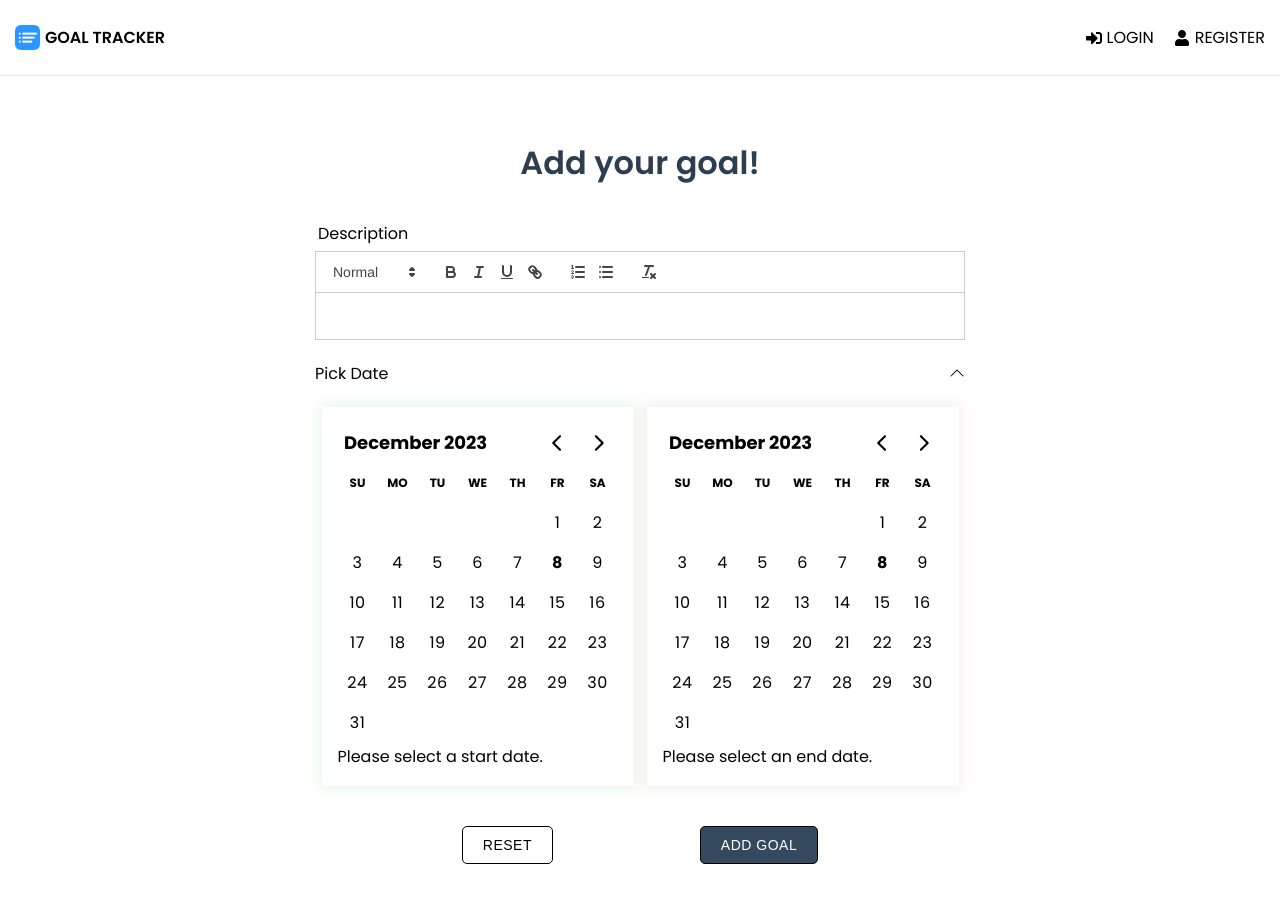
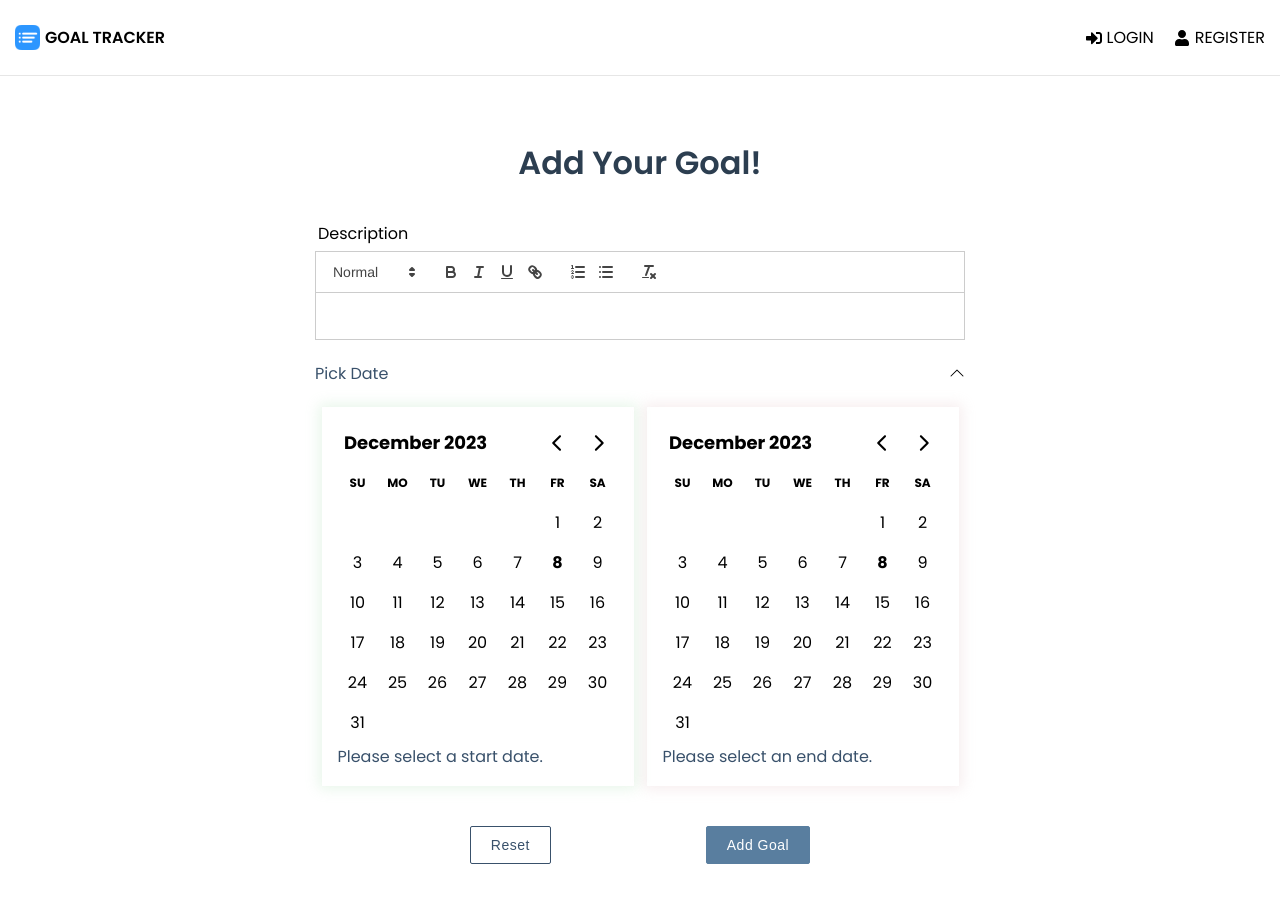
Before and after one commit to SoroushGhodrat/Goal-Tracker-Fullstack, a React (Create React App) app in the folder frontend/: page /goalForm in a window 1280 px wide. Shown: the top 902 px of the page. Built offline with nearby package versions, Linux system fonts and the light colour scheme.

Commit message:
Improve Button component and CSS

```diff
--- a/frontend/src/components/DropdownButton/dropdownButton.module.css
+++ b/frontend/src/components/DropdownButton/dropdownButton.module.css
@@ -1,14 +1,23 @@
 .dropdown_container .btn {
-  border-radius: 5px;
+  background-color: var(--pickled-bluewood-500);
+  border: 1px solid var(--pickled-bluewood-500);
+  color: var(--white);
+  transition: all 0.3s ease-in-out;
+  border-radius: 2px;
   text-transform: capitalize;
   font-weight: 400;
   letter-spacing: 0.5px;
   cursor: pointer;
   text-align: center;
+  display: flex;
+  align-items: center;
+  justify-content: center;
   padding: 8px;
-  background-color: #34495e;
-  color: #ffffff;
   font-size: 15px;
+}
+
+.dropdown_container .btn:hover {
+  background-color: var(--pickled-bluewood-600);
 }
 
 .dropdown_list_box {
--- a/frontend/src/components/GoalForm/GoalForm.tsx
+++ b/frontend/src/components/GoalForm/GoalForm.tsx
@@ -219,37 +219,37 @@ const GoalForm: React.FC = () => {
 
         <div className={styles.button_group}>
           <Button
-            variant="outlined"
+            title="Reset"
+            variant="button-outline"
             size="medium"
             type="button"
             onClick={handleResetForm}
-          >
-            Reset
-          </Button>
+          />
 
           {VIEW_MODE === "edit" ? (
             <>
               <Button
-                variant="outlined"
+                title="Cancel"
+                variant="button-outline"
                 size="medium"
                 type="button"
                 onClick={handleCancelEditGoal}
-              >
-                cancle and close
-              </Button>
+              />
               <Button
-                variant="contained"
+                title="Update Goal"
+                variant="button-solid"
                 size="medium"
                 type="button"
                 onClick={handleUpdateGoal}
-              >
-                Update Goal
-              </Button>
+              />
             </>
           ) : (
-            <Button type="submit" variant="contained" size="medium">
-              Add Goal
-            </Button>
+            <Button
+              title="Add Goal"
+              type="submit"
+              variant="button-solid"
+              size="medium"
+            />
           )}
         </div>
       </form>
--- a/frontend/src/components/GoalForm/goalForm.module.css
+++ b/frontend/src/components/GoalForm/goalForm.module.css
@@ -9,6 +9,7 @@
   text-align: center;
   margin: 0 auto;
   width: 800px;
+  text-transform: capitalize;
 }
 
 .heading p {
@@ -87,36 +88,6 @@
   margin-bottom: 20px;
 }
 
-.btn {
-  padding: 10px 20px;
-  border: 1px solid #000;
-  border-radius: 5px;
-  background: #000;
-  color: #fff;
-  font-size: 16px;
-  font-weight: 700;
-  cursor: pointer;
-  text-align: center;
-  appearance: button;
-  display: flex;
-  align-items: center;
-  justify-content: center;
-}
-
-.btn_reverse {
-  background: #fff;
-  color: #000;
-}
-
-.btn_block {
-  width: 100%;
-  margin-bottom: 20px;
-}
-
-.btn:hover {
-  transform: scale(0.98);
-}
-
 .form {
   display: flex;
   flex-direction: row;
--- a/frontend/src/components/Navbar/Navbar.tsx
+++ b/frontend/src/components/Navbar/Navbar.tsx
@@ -50,13 +50,14 @@ const Navbar = () => {
                 <li>setting</li>
                 <li>
                   <Button
-                    variant="text"
+                    title="Logout"
+                    variant="button-text"
                     size="medium"
                     type="button"
                     onClick={onLogout}
                   >
                     <FaSignOutAlt />
-                    &nbsp;&nbsp;LOGOUT
+                    &nbsp;&nbsp;
                   </Button>
                 </li>
               </DropdownButton>
@@ -79,7 +80,6 @@ const Navbar = () => {
           </li>
         </ul>
       )}
-
     </header>
   );
 };
--- a/frontend/src/components/Navbar/navbar.module.css
+++ b/frontend/src/components/Navbar/navbar.module.css
@@ -18,12 +18,27 @@
 }
 
 .header ul li a {
+  position: relative;
   display: flex;
   align-items: center;
 }
 
-.header ul li a:hover {
-  border-bottom: 2px solid #2c3e50;
+.header ul li a::after {
+  content: "";
+  position: absolute;
+  bottom: 0;
+  left: 50%;
+  width: 0;
+  height: 2px;
+  background: #2c3e50;
+  transition: all 0.3s ease-in-out;
+  transform: translateX(-50%);
+}
+
+.header ul li a:hover::after {
+  width: 100%;
+  left: 0;
+  transform: translateX(0%);
 }
 
 .header ul li a svg {
--- a/frontend/src/components/UI/Button/Button.tsx
+++ b/frontend/src/components/UI/Button/Button.tsx
@@ -2,11 +2,13 @@ import React from "react";
 import styles from "./button.module.css";
 
 interface ButtonProps {
-  children: React.ReactNode;
+  children?: React.ReactNode;
   onClick?: () => void;
-  variant: "text" | "contained" | "outlined" | "disabled";
+  variant: "button-solid" | "button-outline" | "button-text";
   size: "small" | "medium" | "large";
   type: "button" | "submit" | "reset";
+  title: string;
+  disabled?: boolean;
 }
 
 const Button: React.FC<ButtonProps> = ({
@@ -15,6 +17,8 @@ const Button: React.FC<ButtonProps> = ({
   children,
   onClick,
   type = "button",
+  title,
+  disabled = false,
 }) => {
   const buttonClass = styles[variant];
   const sizeClass = styles[size];
@@ -24,8 +28,10 @@ const Button: React.FC<ButtonProps> = ({
       className={`${styles.button} ${buttonClass} ${sizeClass} `}
       onClick={onClick}
       type={type}
+      disabled={disabled}
     >
       {children}
+      {title}
     </button>
   );
 };
--- a/frontend/src/components/UI/Button/button.module.css
+++ b/frontend/src/components/UI/Button/button.module.css
@@ -1,76 +1,105 @@
-:root {
-  --white: #fff;
-  --black: #000;
-  --bluewood: #34495e;
-  --bluewood-light: #bdccdb;
-  --bluewood-dark: #2c3e50;
-  --grey: #d4d8da;
-}
-
-button {
-  border: 1px solid var(--black);
-  border-radius: 5px;
-  text-transform: uppercase;
-  font-weight: 400;
-  letter-spacing: 0.5px;
-  cursor: pointer;
-  text-align: center;
-  display: flex;
-  align-items: center;
-  justify-content: center;
-  transition:
-    color 0.5s,
-    background-color 0.5s;
-}
-
-button.contained {
-  background: var(--bluewood);
-  color: var(--white);
-}
-
-button.contained:hover {
-  background: var(--bluewood-dark);
-  font-size: 13.9px;
-}
-
-button.outlined {
-  background: var(--white);
-  color: var(--black);
-}
-
-button.outlined:hover {
-  background: var(--bluewood-light);
-  color: var(--white);
-}
-
-button.text {
-  background: transparent;
-  border: none;
-  color: var(--black);
-}
-
-button.text:hover {
-  background: var(--grey);
-}
-
-button.disabled {
-  border: 1px solid var(--black);
-  border-radius: 5px;
-  opacity: 0.6;
-  cursor: not-allowed;
-}
-
-button.small {
+/* Buttons size */
+.small {
   padding: 0.3125rem 0.625rem;
   font-size: 0.75rem;
 }
 
-button.medium {
+.medium {
   padding: 0.625rem 1.25rem;
   font-size: 0.875rem;
 }
 
-button.large {
+.large {
   padding: 0.9375rem 1.875rem;
   font-size: 1rem;
 }
+
+/* Solid buttons */
+.button-solid {
+  background: var(--pickled-bluewood-500);
+  border: 1px solid var(--pickled-bluewood-500);
+  color: var(--white);
+  display: flex;
+  align-items: center;
+  justify-content: center;
+  transition: all 0.3s ease-in-out;
+  border-radius: 2px;
+  font-weight: 400;
+  letter-spacing: 0.5px;
+  cursor: pointer;
+}
+
+.button-solid:hover {
+  background: var(--pickled-bluewood-600);
+  color: var(--white);
+}
+
+.button-solid:active {
+  background: var(--pickled-bluewood-700);
+  color: var(--white);
+}
+
+.button-solid:disabled {
+  background: var(--pickled-bluewood-200);
+  color: var(--pickled-bluewood-700);
+  cursor: not-allowed;
+}
+
+/* Outeline buttons */
+.button-outline {
+  background: var(--white);
+  color: var(--pickled-bluewood-700);
+  border: 1px solid var(--pickled-bluewood-700);
+  transition: all 0.3s ease-in-out;
+  border-radius: 2px;
+  font-weight: 400;
+  letter-spacing: 0.5px;
+  cursor: pointer;
+}
+
+.button-outline:hover {
+  background: var(--pickled-bluewood-100);
+  color: var(--pickled-bluewood-700);
+  border: 1px solid var(--pickled-bluewood-700);
+}
+
+.button-outline:active {
+  background: var(--pickled-bluewood-200);
+  color: var(--pickled-bluewood-700);
+  border: 1px solid var(--pickled-bluewood-700);
+}
+
+.button-outline:disabled {
+  background: var(--white);
+  color: var(--pickled-bluewood-700);
+  border: 2px solid var(--pickled-bluewood-700);
+  cursor: not-allowed;
+}
+
+/* Text buttons */
+.button-text {
+  background: transparent;
+  color: var(--pickled-bluewood-700);
+  border: none;
+  transition: all 0.3s ease-in-out;
+  border-radius: 2px;
+  font-weight: 400;
+  letter-spacing: 0.5px;
+  cursor: pointer;
+  display: flex;
+  align-items: center;
+  justify-content: center;
+}
+.button-text:hover {
+  background: var(--pickled-bluewood-100);
+  color: var(--pickled-bluewood-700);
+}
+.button-text:active {
+  background: var(--pickled-bluewood-200);
+  color: var(--pickled-bluewood-700);
+}
+.button-text:disabled {
+  background: transparent;
+  color: var(--pickled-bluewood-700);
+  cursor: not-allowed;
+}
--- a/frontend/src/index.css
+++ b/frontend/src/index.css
@@ -1,4 +1,20 @@
 @import url("https://fonts.googleapis.com/css2?family=Poppins:wght@300;400;600;700&display=swap");
+
+:root {
+  --pickled-bluewood-50: #f5f7fa;
+  --pickled-bluewood-100: #eaeef4;
+  --pickled-bluewood-200: #d1dce6;
+  --pickled-bluewood-300: #a8bed1;
+  --pickled-bluewood-400: #799bb7;
+  --pickled-bluewood-500: #597e9f;
+  --pickled-bluewood-600: #456684;
+  --pickled-bluewood-700: #39516b;
+  --pickled-bluewood-800: #34495e;
+  --pickled-bluewood-900: #2d3c4d;
+  --pickled-bluewood-950: #1e2833;
+  --white: #fff;
+  --black: #000;
+}
 
 * {
   margin: 0;
@@ -18,6 +34,7 @@ a {
 
 p {
   line-height: 1.7;
+  color: var(--pickled-bluewood-700);
 }
 
 ul {
@@ -33,6 +50,7 @@ h2,
 h3 {
   font-weight: 600;
   margin-bottom: 10px;
+  color: var(--pickled-bluewood-700);
 }
 
 .container {
--- a/frontend/src/pages/Authentication/Login.tsx
+++ b/frontend/src/pages/Authentication/Login.tsx
@@ -131,9 +131,12 @@ const Login = () => {
             </div>
           </div>
           <div className={styles.form_group}>
-            <Button type="submit" variant="contained" size="large">
-              Login
-            </Button>
+            <Button
+              title="Login"
+              type="submit"
+              variant="button-solid"
+              size="large"
+            />
           </div>
         </form>
       </section>
--- a/frontend/src/pages/Authentication/Register.tsx
+++ b/frontend/src/pages/Authentication/Register.tsx
@@ -181,9 +181,12 @@ const Register = () => {
             </div>
           </div>
           <div className={styles.form_group}>
-            <Button type="submit" variant="contained" size="large">
-              Submit
-            </Button>
+            <Button
+              title="Submit"
+              type="submit"
+              variant="button-solid"
+              size="large"
+            />
           </div>
         </form>
         <div className={styles.signup_image}>
```
Also changed, not shown: frontend/src/pages/GoalList/GoalList.tsx (+10 -2 lines).
